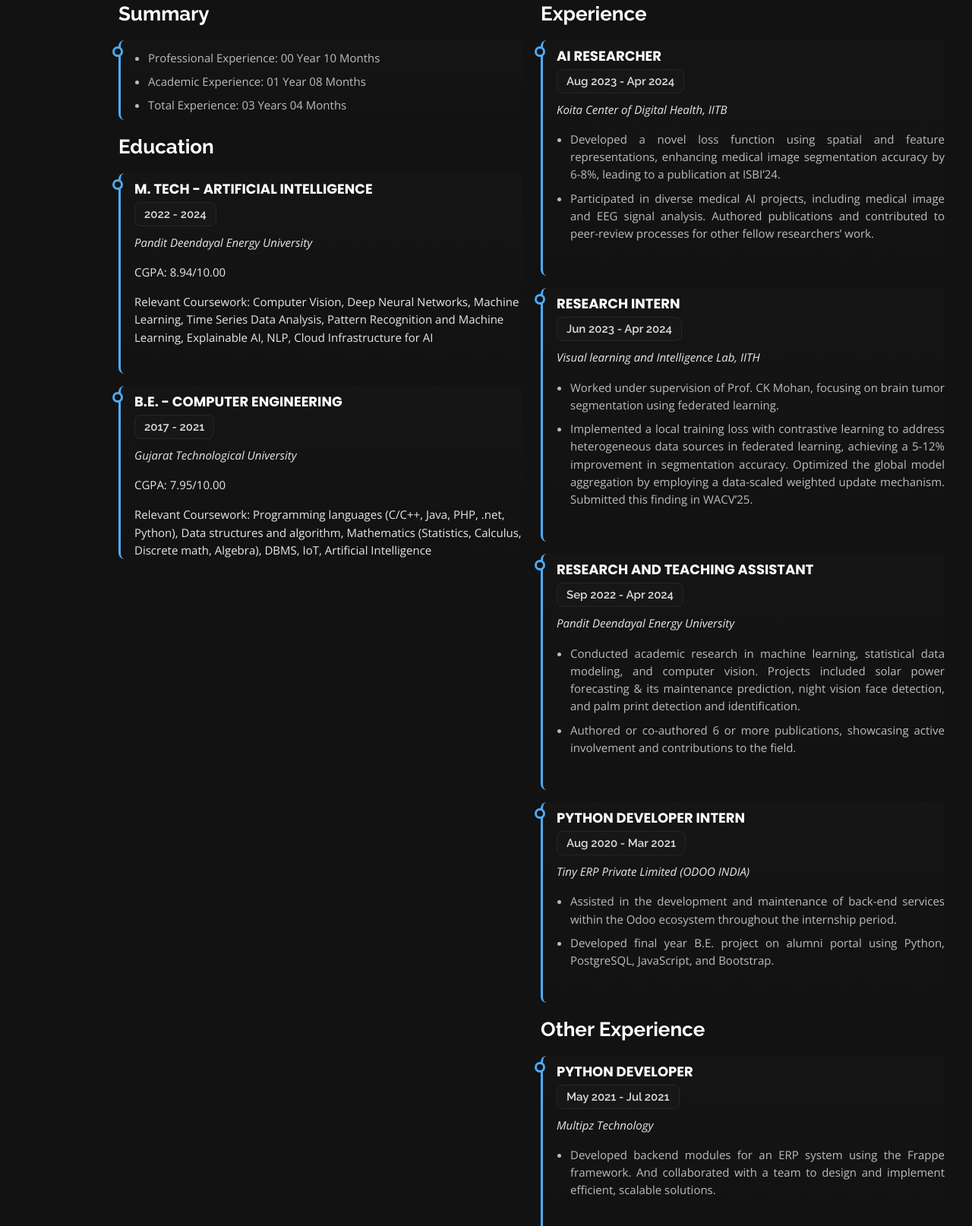
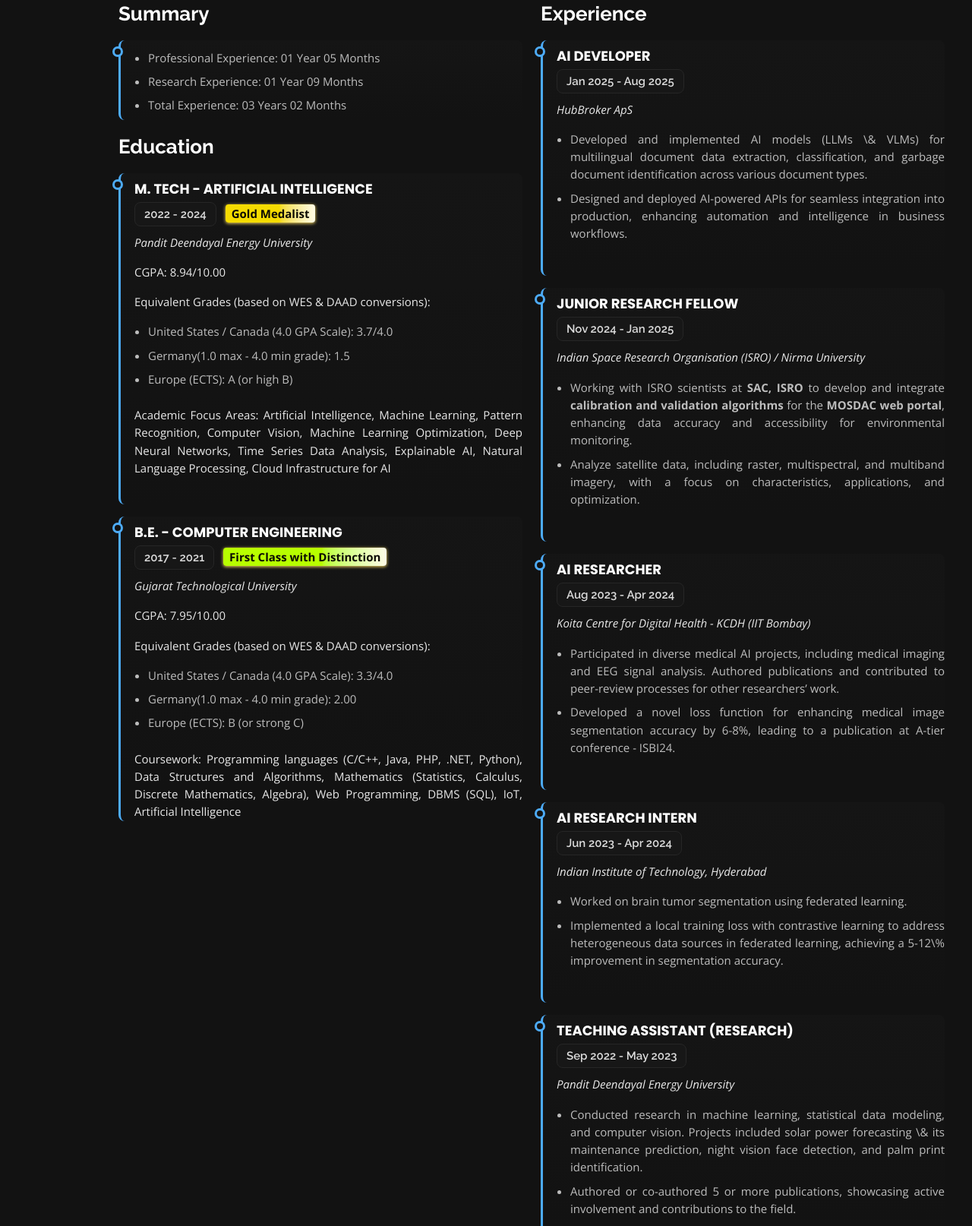
Before and after one commit to charulp2499/Charulchodvadiya.github.io, a plain HTML site: page Resume.html in a window 1280 px wide. Shown: the part 209-1823 px from the top of the page at 76% size. Drawn offline with nearby package versions, Linux system fonts and the light colour scheme.

Commit message:
Hubbroker ApS

```diff
--- a/Resume.html
+++ b/Resume.html
@@ -50,27 +50,41 @@
               <!-- <h4>Charulk</h4> -->
               <!-- <p><em>Innovative and deadline-driven Graphic Designer with 3+ years of experience designing and developing user-centered digital/print marketing material from initial concept to final, polished deliverable.</em></p> -->
               <ul>
-                <li>Professional Experience: 00 Year 10 Months</li>
-                <li>Academic Experience: 01 Year 08 Months</li>
-                <li>Total Experience: 03 Years 04 Months </li>
+                <li>Professional Experience: 01 Year 05 Months</li>
+                <li>Research Experience: 01 Year 09 Months</li>
+                <li>Total Experience: 03 Years 02 Months </li>
               </ul>
             </div>
-
 
             <h3 class="resume-title">Education</h3>
             <div class="resume-item">
               <h4>M. Tech - Artificial Intelligence</h4>
-              <h5>2022 - 2024</h5>
+              <h5>2022 - 2024</h5> <span style="background: linear-gradient(90deg, lab(87.69% -3.36 86.76) 60%, #fffbe6 100%); color: #0b0a03; font-weight: bold; border-radius: 4px; padding: 2px 8px; margin-left: 8px; font-size: 1em; box-shadow: 0 1px 4px #ffe066;">Gold Medalist</span>
               <p><em>Pandit Deendayal Energy University</em></p>
-              <p>CGPA: 8.94/10.00</p>
-              <p>Relevant Coursework: Computer Vision, Deep Neural Networks, Machine Learning, Time Series Data Analysis, Pattern Recognition and Machine Learning, Explainable AI, NLP, Cloud Infrastructure for AI</p>
+              <p>CGPA: 8.94/10.00
+              <p>Equivalent Grades (based on WES & DAAD conversions):</p>
+              <ul>
+                <li>United States / Canada (4.0 GPA Scale): 3.7/4.0</li>
+                <li>Germany(1.0 max - 4.0 min grade): 1.5</li>
+                <li>Europe (ECTS): A (or high B)</li>
+              </ul>
+              </p>
+              <p style="text-align: justify;">Academic Focus Areas: Artificial Intelligence, Machine Learning, Pattern Recognition, Computer Vision, Machine Learning Optimization, Deep Neural Networks, Time Series Data Analysis, Explainable AI, Natural Language Processing, Cloud Infrastructure for AI</p>
             </div>
+
             <div class="resume-item">
               <h4>B.E. - Computer Engineering </h4>
-              <h5>2017 - 2021</h5>
+              <h5>2017 - 2021</h5> <span style="background: linear-gradient(90deg, lab(93.25% -44.14 89.07) 60%, #fffbe6 100%); color: #0b0a03; font-weight: bold; border-radius: 4px; padding: 2px 8px; margin-left: 8px; font-size: 1em; box-shadow: 0 1px 4px #ffe066;">First Class with Distinction</span>
               <p><em>Gujarat Technological University</em></p>
-              <p>CGPA: 7.95/10.00</p>
-              <p>Relevant Coursework: Programming languages (C/C++, Java, PHP, .net, Python), Data structures and algorithm, Mathematics (Statistics, Calculus, Discrete math, Algebra), DBMS, IoT, Artificial Intelligence </p>
+              <p>CGPA: 7.95/10.00
+                <p>Equivalent Grades (based on WES & DAAD conversions):</p>
+                <ul>
+                  <li>United States / Canada (4.0 GPA Scale): 3.3/4.0</li>
+                  <li>Germany(1.0 max - 4.0 min grade): 2.00</li>
+                  <li>Europe (ECTS): B (or strong C)</li>
+                </ul>
+              </p>
+              <p style="text-align: justify;">Coursework: Programming languages (C/C++, Java, PHP, .NET, Python), Data Structures and Algorithms, Mathematics (Statistics, Calculus, Discrete Mathematics, Algebra), Web Programming, DBMS (SQL), IoT, Artificial Intelligence</p>
             </div>
 
 
@@ -80,57 +94,68 @@
           <div class="col-lg-6">
             <h3 class="resume-title">Experience</h3>
             <div class="resume-item">
-              <h4>AI Researcher</h4>
-              <h5>Aug 2023 - Apr 2024</h5>
-              <p><em>Koita Center of Digital Health, IITB</em></p>
+              <h4>AI Developer</h4>
+              <h5>Jan 2025 - Aug 2025</h5>
+              <p><em>HubBroker ApS</em></p>
               <ul style="text-align: justify;">
-                <li>Developed a novel loss function using spatial and feature representations, enhancing medical image segmentation accuracy by 6-8%, leading to a publication at ISBI’24.</li>
-                <li>Participated in diverse medical AI projects, including medical image and EEG signal analysis. Authored publications and contributed to peer-review processes for other fellow researchers’ work.</li>
+                <li>Developed and implemented AI models (LLMs \& VLMs) for multilingual document data extraction, classification, and garbage document identification across various document types.</li>
+                <li>Designed and deployed AI-powered APIs for seamless integration into production, enhancing automation and intelligence in business workflows.</li>
               </ul>
             </div>
             <div class="resume-item">
-              <h4>Research Intern</h4>
-              <h5>Jun 2023 - Apr 2024</h5>
-              <p><em>Visual learning and Intelligence Lab, IITH</em></p>
-              <ul  style="text-align: justify;">
-                <li>Worked under supervision of Prof. CK Mohan, focusing on brain tumor segmentation using federated learning.</li>
-                <li> Implemented a local training loss with contrastive learning to address heterogeneous data sources in federated
-                  learning, achieving a 5-12% improvement in segmentation accuracy. Optimized the global model
-                  aggregation by employing a data-scaled weighted update mechanism. Submitted this finding in WACV’25.</li>
+              <h4>Junior Research Fellow</h4>
+              <h5>Nov 2024 - Jan 2025</h5>
+              <p><em>Indian Space Research Organisation (ISRO) / Nirma University</em></p>
+              <ul style="text-align: justify;">
+                <li>Working with ISRO scientists at <strong>SAC, ISRO</strong> to develop and integrate <strong>calibration and validation algorithms</strong> for the <strong>MOSDAC web portal</strong>, enhancing data accuracy and accessibility for environmental monitoring.</li>
+                <li>Analyze satellite data, including raster, multispectral, and multiband imagery, with a focus on characteristics, applications, and optimization.</li>
               </ul>
             </div>
             <div class="resume-item">
-              <h4>Research And Teaching Assistant</h4>
-              <h5>Sep 2022 - Apr 2024</h5>
+              <h4>AI Researcher</h4>
+              <h5>Aug 2023 - Apr 2024</h5>
+              <p><em>Koita Centre for Digital Health - KCDH (IIT Bombay)</em></p>
+              <ul style="text-align: justify;">
+                <li>Participated in diverse medical AI projects, including medical imaging and EEG signal analysis. Authored publications and contributed to peer-review processes for other researchers’ work.</li>
+                <li>Developed a novel loss function for enhancing medical image segmentation accuracy by 6-8%, leading to a publication at A-tier conference - ISBI24.</li>
+              </ul>
+            </div>
+            <div class="resume-item">
+              <h4>AI Research Intern</h4>
+              <h5>Jun 2023 - Apr 2024</h5>
+              <p><em>Indian Institute of Technology, Hyderabad</em></p>
+              <ul  style="text-align: justify;">
+                <li>Worked on brain tumor segmentation using federated learning.</li>
+                <li>Implemented a local training loss with contrastive learning to address heterogeneous data sources in federated learning, achieving a 5-12\% improvement in segmentation accuracy.</li>
+              </ul>
+            </div>
+            <div class="resume-item">
+              <h4>Teaching Assistant (Research)</h4>
+              <h5>Sep 2022 - May 2023</h5>
               <p><em>Pandit Deendayal Energy University</em></p>
               <ul  style="text-align: justify;">
-                <li>Conducted academic research in machine learning, statistical data modeling, and computer vision. Projects
-                  included solar power forecasting & its maintenance prediction, night vision face detection, and palm print
-                  detection and identification.</li>
-                <li> Authored or co-authored 6 or more publications, showcasing active involvement and contributions to the
-                  field.</li>
+                <li>Conducted research in machine learning, statistical data modeling, and computer vision. Projects included solar power forecasting \& its maintenance prediction, night vision face detection, and palm print identification.</li>
+                <li> Authored or co-authored 5 or more publications, showcasing active involvement and contributions to the field.</li>
               </ul>
             </div>
 
             <div class="resume-item">
               <h4>Python Developer Intern</h4>
               <h5>Aug 2020 - Mar 2021</h5>
-              <p><em>Tiny ERP Private Limited (ODOO INDIA)</em></p>
+              <p><em>ODOO INDIA</em></p>
               <ul style="text-align: justify;">
-              <li>  Assisted in the development and maintenance of back-end services within the Odoo ecosystem throughout
-                  the internship period. </li>
-                <li>Developed final year B.E. project on alumni portal using Python, PostgreSQL, JavaScript, and Bootstrap.</li>
+                <li>Contributed to development and maintenance of backend services in company’s ecosystem (Odoo) throughout the internship period. And demonstrated proficiency in python through effective contribution to project tasks.</li>
+                <li>Developed final year B.E. project on alumni portal for the institution using python, PostgreSQL, JavaScript and bootstrap.</li>
               </ul>
             </div>
 
-            <h3 class="resume-title">Other Experience</h3>
+            <h3 class="resume-title">Additional Experience</h3>
             <div class="resume-item">
               <h4>Python Developer</h4>
               <h5>May 2021 - Jul 2021</h5>
               <p><em>Multipz Technology</em></p>
               <ul style="text-align: justify;">
-                <li>Developed backend modules for an ERP system using the Frappe framework. And collaborated with a team to
-                  design and implement efficient, scalable solutions.</li>
+                <li>Developed backend modules for an ERP system using the Frappe framework. And collaborated with a team to design and implement efficient, scalable solutions.</li>
               </ul>
             </div>
             <div class="resume-item">
@@ -139,15 +164,9 @@
               <p><em>Anik Software Technologies Private Limited</em></p>
               <ul style="text-align: justify;">
                 <li>Developed web application utilizing HTML/CSS, PHP, and MySQL.</li>
-                <li> Contributed to code reviews, providing valuable feedback to enhance code quality and maintainability, while successfully
-                  meeting deadlines with strong time management skills.</li>
+                <li> Contributed to code reviews, providing valuable feedback to enhance code quality and maintainability, while successfully meeting deadlines with strong time management skills.</li>
               </ul>
             </div>
-
-
-
-
-
 
           </div>
         </div>
```
Also changed, not shown: index.html (+42 -17 lines).
